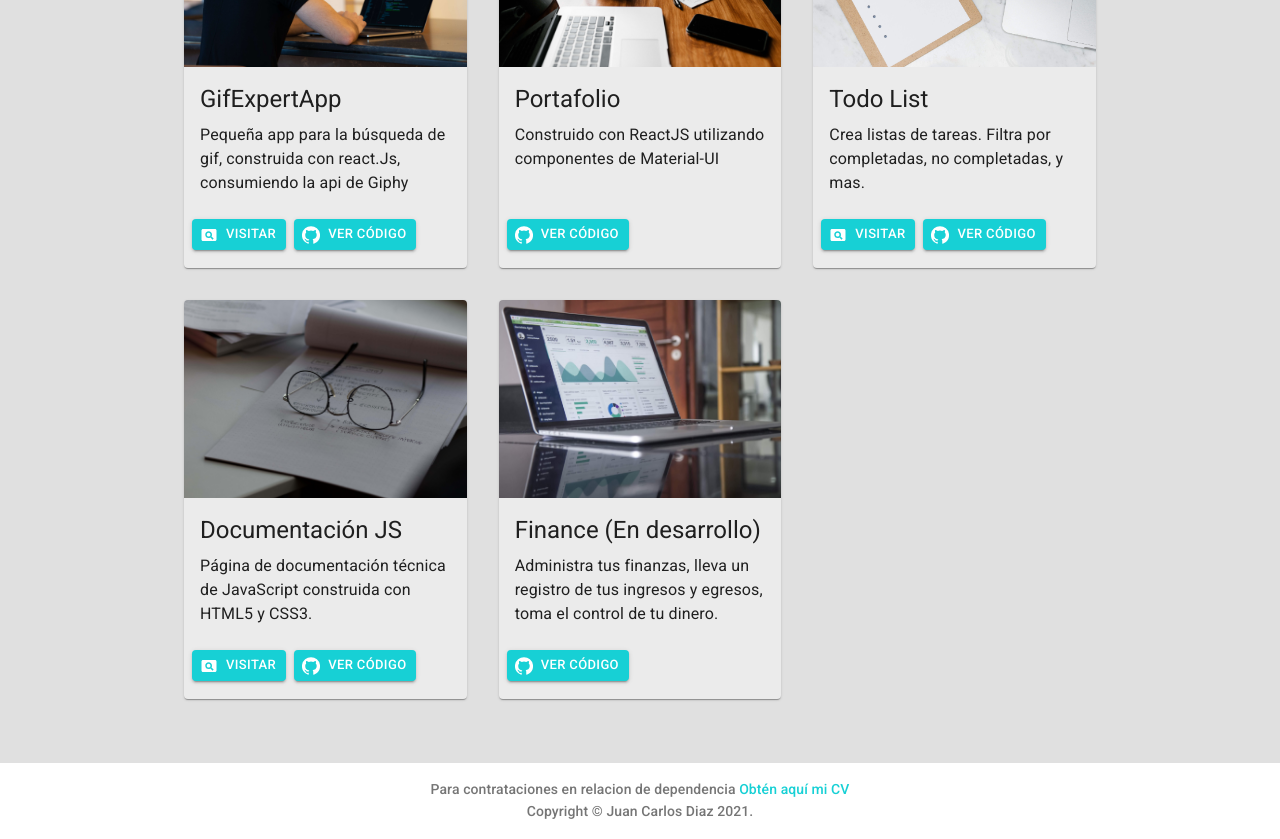
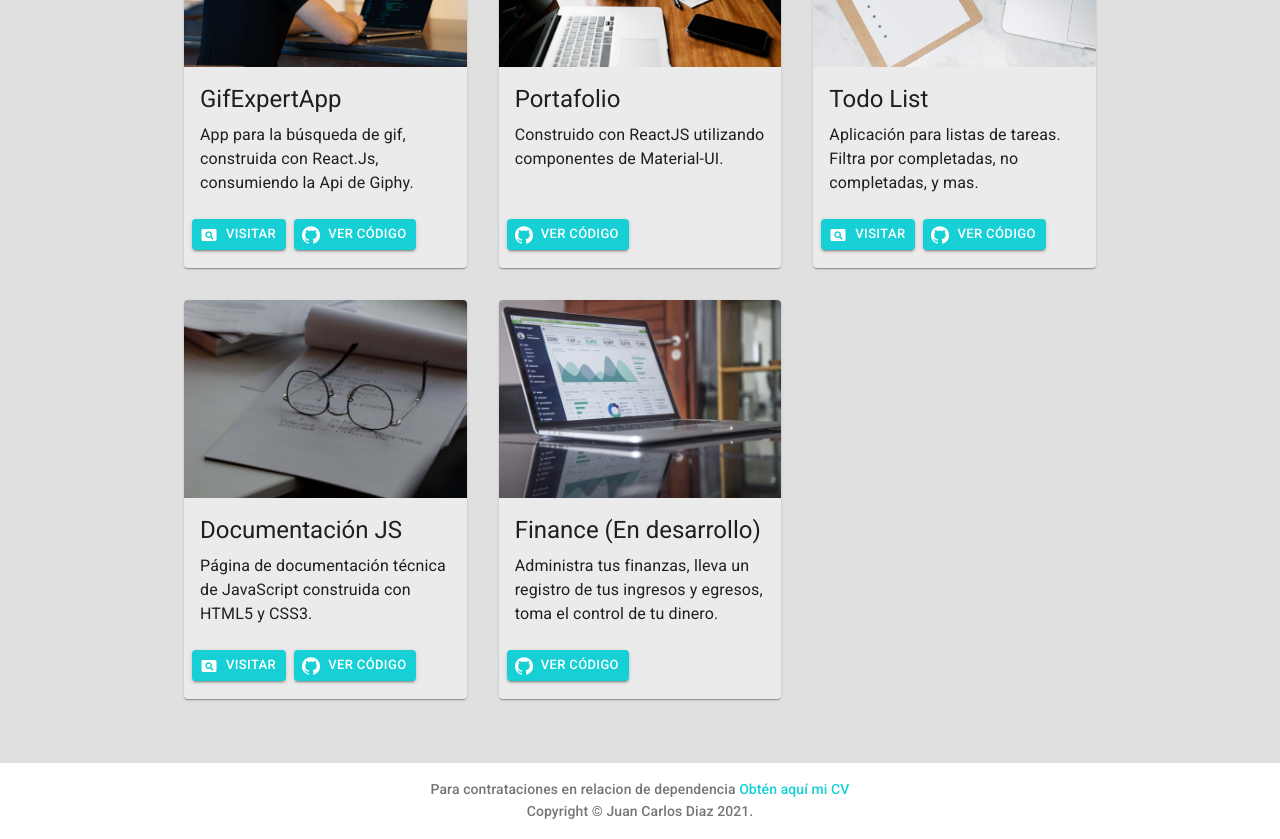
Before and after one commit to Judiazp/portafolio, a React (Create React App) app: page /portfolio in a window 1280 px wide. Shown: the part 1000-1839 px from the top of the page. Built offline with nearby package versions, Linux system fonts and the light colour scheme.

Commit message:
Modificando las descripciones de los proyectos

```diff
--- a/src/components/molecules/footer/index.jsx
+++ b/src/components/molecules/footer/index.jsx
@@ -8,7 +8,6 @@ import {
 } from "@material-ui/core";
 
 const Footer = (props) => {
-    console.log(props);
     const useStyles = makeStyles(theme => ({
         footer: {
             padding: theme.spacing(2),
--- a/src/resources/data/projectList.js
+++ b/src/resources/data/projectList.js
@@ -10,7 +10,7 @@ const projectList = [
         linkCode: 'https://github.com/Judiazp/gif-expert-app',
         img: `${develop}`,
         title: 'GifExpertApp',
-        text: 'Pequeña app para la búsqueda de gif, construida con react.Js, consumiendo la api de Giphy',
+        text: 'App para la búsqueda de gif, construida con React.Js, consumiendo la Api de Giphy.',
         isPublic: true,
         id: '1'
     },
@@ -18,7 +18,7 @@ const projectList = [
         linkCode: 'https://github.com/Judiazp/portafolio',
         img: `${portfolio}`,
         title: 'Portafolio',
-        text: 'Construido con ReactJS utilizando componentes de Material-UI',
+        text: 'Construido con ReactJS utilizando componentes de Material-UI.',
         isPublic: false,
         NoInterface: true,
         id: '4'
@@ -28,13 +28,13 @@ const projectList = [
         linkCode: 'https://github.com/Judiazp/app-lista-mercado',
         img: `${todo}`,
         title: 'Todo List',
-        text: 'Crea listas de tareas. Filtra por completadas, no completadas, y mas.',
+        text: 'Aplicación para listas de tareas. Filtra por completadas, no completadas, y mas.',
         isPublic: true,
         id: '3'
     },
     {
-        linkPage: 'https://codepen.io/judiazp/full/xxOeEZY',
-        linkCode: 'https://github.com/Judiazp/maquetado-web-responsive/tree/master/technical-documentation-page',
+        linkPage: 'https://judiazp.github.io/documentation-JavaScript/',
+        linkCode: 'https://github.com/Judiazp/documentation-JavaScript',
         img: `${documentation}`,
         title: 'Documentación JS',
         text: 'Página de documentación técnica de JavaScript construida con HTML5 y CSS3.',
```
